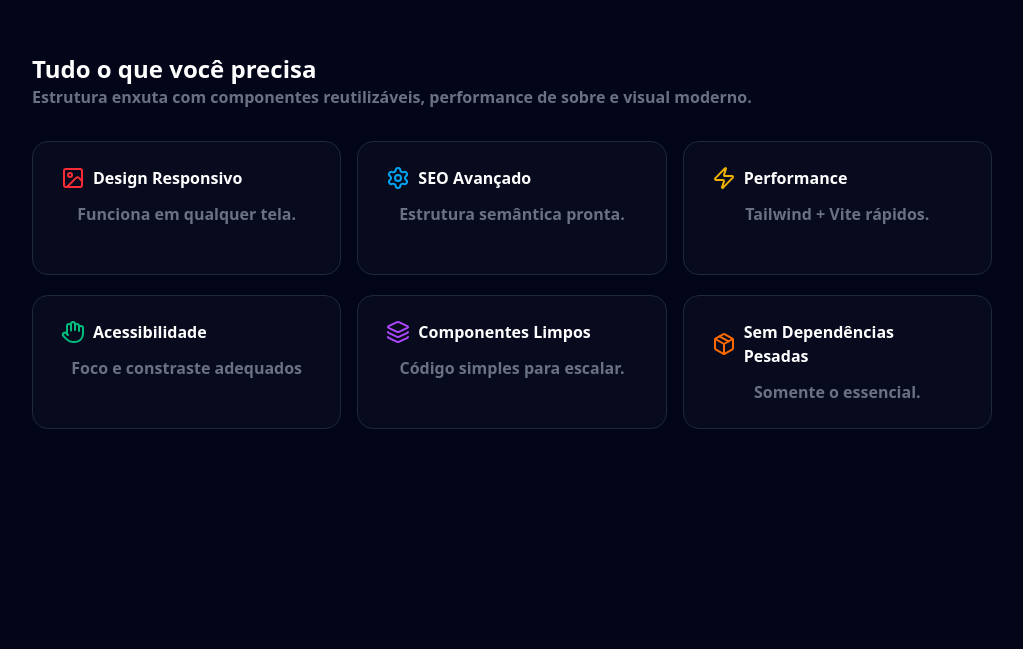
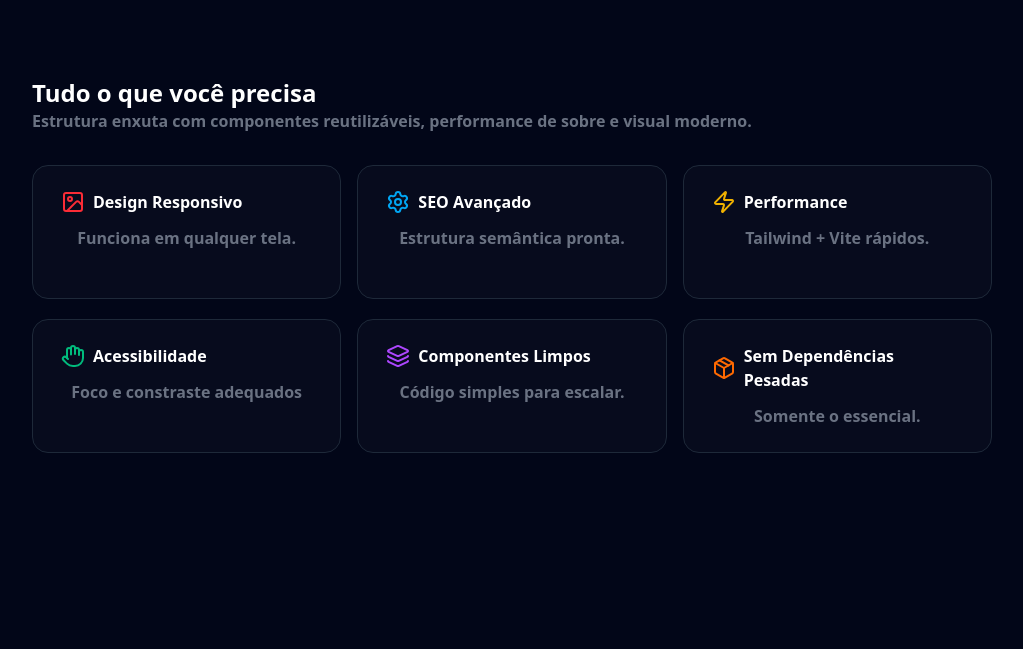
Before and after one commit to joaogabrieldev/projeto--landing-page, a React (Vite) app: page / in a window 1280 px wide. Shown: the part 871-1520 px from the top of the page, without its empty margins (128-1151 px from the left). Built offline with nearby package versions, Linux system fonts and the light colour scheme.

Commit message:
feat(resources): update resources padding top

```diff
--- a/src/widgets/Resources/Resources.tsx
+++ b/src/widgets/Resources/Resources.tsx
@@ -11,7 +11,7 @@ const Resources = () => {
         whileInView={{ opacity: 1, y: 0 }}
         transition={{ duration: 1, delay: 0.75 }}
         viewport={{ once: true }}
-        className="mx-auto max-w-5xl px-8 pt-20 pb-60"
+        className="mx-auto max-w-5xl px-8 pt-26 pb-60"
       >
         <motion.h1
           initial={{ opacity: 0, y: 20 }}
```
